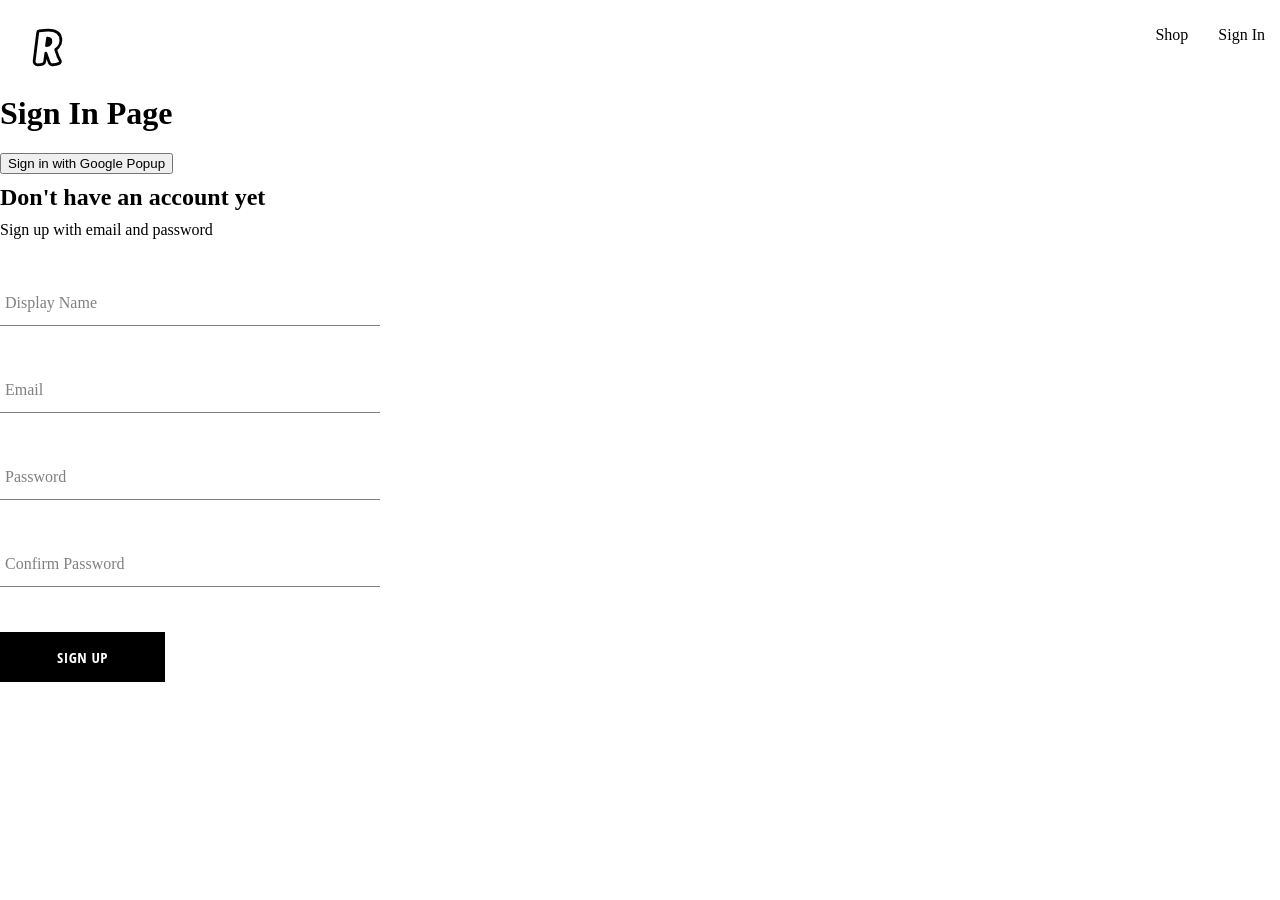
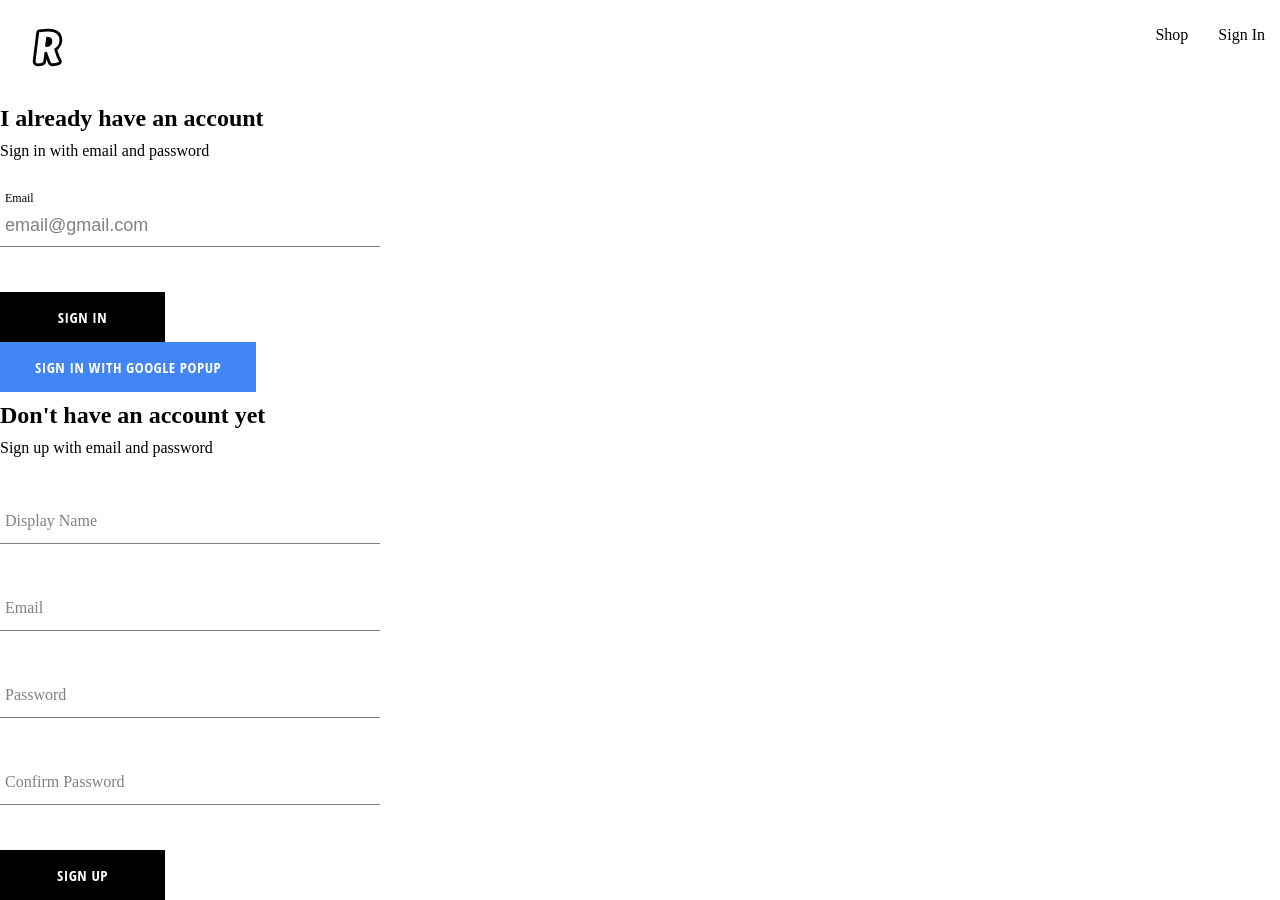
Before and after one commit to cmihaescu/clothing-shop, a React (Create React App) app: page /sign-in in a window 1280 px wide. Before the commit the page ends 800 px from the top, so only its background shows below. Built offline with nearby package versions, Linux system fonts and the light colour scheme.

Commit message:
secondary branch for tryout of signin with email

```diff
--- /dev/null
+++ b/src/components/sign-in-form/sign-in-form.component.jsx
@@ -0,0 +1,30 @@
+import Button from "../button/button.component"
+import FormInput from "../form-input/form-input.component"
+
+const SignInForm = () => {
+
+    const handleSubmit = () => {}
+    const handleChange = () => {}
+
+    return (
+        <div className="sign-up-container">
+            <h2>I already have an account</h2>
+            <span> Sign in with email and password</span>
+            <form onSubmit={handleSubmit}>
+                <FormInput
+                    label='Email'
+                    type='text'
+                    required
+                    onChange={handleChange}
+                    name='email'
+                    value={'email@gmail.com'}
+                >
+                </FormInput>
+                <Button >Sign In</Button>
+            </form>
+
+        </div>
+    )
+}
+
+export default SignInForm
--- a/src/routes/sign-in/sign-in.component.jsx
+++ b/src/routes/sign-in/sign-in.component.jsx
@@ -1,6 +1,9 @@
 
 import SignUpForm from "../../components/sign-up-form/sign-up-form.component";
 import { signInWithGooglePopup, createUserDocumentFromAuth } from "../../utils/firebase.utils"
+import Button from "../../components/button/button.component";
+import '../../components/button/button.styles.scss'
+import SignInForm from "../../components/sign-in-form/sign-in-form.component";
 
 const SignIn = () => {
 
@@ -12,8 +15,8 @@
 
     return(
         <div>
-            <h1>Sign In Page</h1>
-            <button onClick={logGoogleUserPopup}>Sign in with Google Popup</button>
+            <SignInForm></SignInForm>
+            <Button buttonType={'google'} onClick={logGoogleUserPopup}>Sign in with Google Popup</Button>
             <SignUpForm />
         </div>
     )
```
